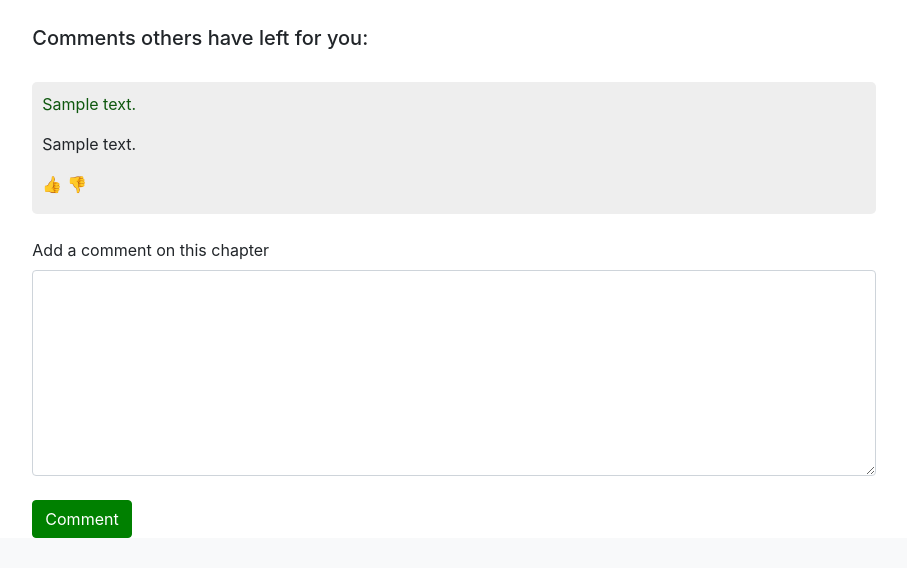
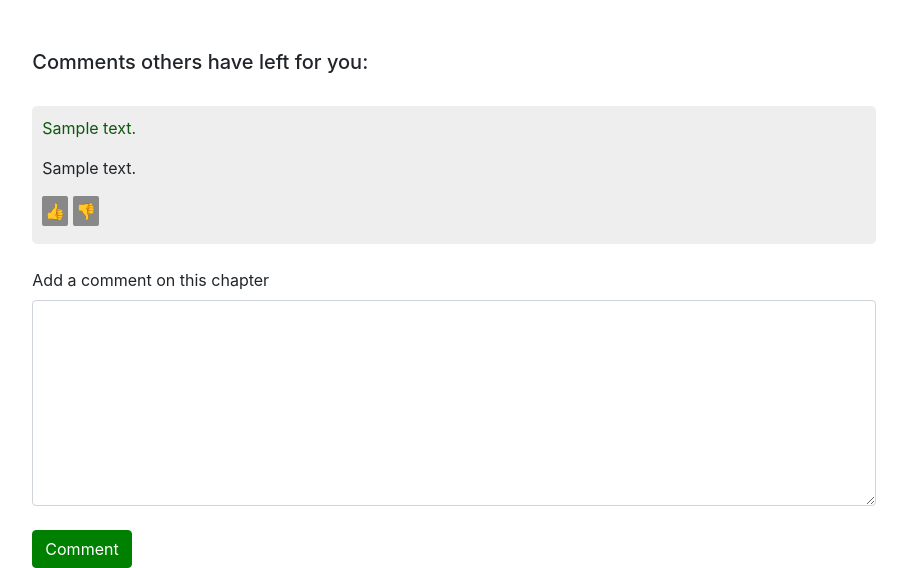
Before and after one commit to clairec1997/critiq, a Flask app: template beta/templates/read.html in a window 1280 px wide. Shown: the part 409-977 px from the top of the page, without its empty margins (186-1093 px from the left). Before the commit the page ends 947 px from the top, so only its background shows below. Run offline with Flask 2, Linux system fonts and the light colour scheme; the template is opened without the code that fills it: most values are stand-ins (such as "Sample title", 1, 10 or a date in 2020); some libraries are stand-ins or nearby versions.

Commit message:
helpful button working on comments using ajax

```diff
--- a/beta/app.py
+++ b/beta/app.py
@@ -63,6 +63,10 @@ def join():
         if passwd1 != passwd2:
             flash('Passwords do not match')
             return redirect( url_for('index'))
+
+        #password policy
+        #This policy was not always in effect, so if you want to,
+        #you can test with legacy shorter username/password pairs
         if len(passwd1) < 12:
             flash('Passwords must be at least 12 characters long')
             return redirect( url_for('index'))
@@ -422,6 +426,9 @@ def read(sid, cnum):
 
 @app.route('/404/')
 def notFound():
+    '''Lets user know that something is wrong when they try to
+    access a chapter/story that doesn't exist;
+    redirecting them to index would be confusing.'''
     return render_template('404.html', page_title='404')
 
 @app.route('/bookmarks/')
@@ -618,6 +625,7 @@ def history():
 
 @app.route('/markHelpful/', methods=["POST"])
 def markHelpful():
+    print('starting mark helpful')
     conn = lookup.getConn(CONN)
     helpful = request.form.get('helpful')
     print(helpful)
--- a/beta/lookup.py
+++ b/beta/lookup.py
@@ -322,7 +322,8 @@ def getHistory(conn, uid):
 
 def getAllComments(conn, cid):
     curs = dbi.dictCursor(conn)
-    curs.execute('''select reviews.reviewText as reviewText, reviews.rid as rid, users.username as commenter
+    curs.execute('''select reviews.reviewText as reviewText, reviews.rid as rid,
+                        users.username as commenter, reviews.ishelpful as ishelpful
                         from reviews inner join reviewCredits using(rid)
                         inner join users on reviews.commenter=users.uid
                         where cid=%s
--- a/beta/static/style.css
+++ b/beta/static/style.css
@@ -1,6 +1,7 @@
-/* body{
-    font-family: Raleway;
-} */
+body{
+    /* font-family: Raleway; */
+    size: 1.5em;
+}
 
 #messages {
     color: green;
@@ -127,3 +128,21 @@ a:hover {
 .filter-box {
     margin:10px;
 }
+
+#searchLabel {
+    padding-right: 5px;
+}
+
+.like {
+    background-color: #888888;
+    border-color: #888888;
+    padding: 3px;
+    border-radius:2px;
+}
+
+.likeselected {
+    background-color: green;
+    border-color: green;
+    padding: 3px;
+    border-radius:2px;
+}
--- a/beta/templates/read.html
+++ b/beta/templates/read.html
@@ -15,6 +15,7 @@
     {% endif %}
 </form>
 
+<br>
 
 <form method="POST" action="{{url_for('chapIndex')}}" class="form-inline">
     <input value={{sid}} name="sid" type=hidden>
@@ -51,13 +52,24 @@
             <div class=comment>
                 <p><a href="{{url_for('profile', username=comment.commenter)}}">{{ comment.commenter}}</a></p>
                 <p>{{ comment.reviewText }}</p>
-                <form class="helpfulForm" method="POST"> <!-- action="{{url_for('markHelpful')}}"> -->
+                <form class="helpfulForm" method="POST" id=rid{{comment.rid}}> <!-- action="{{url_for('markHelpful')}}"> -->
                     <input class="helpfulRid" value={{comment.rid}} name="rid" type=hidden>
-
-                    <label id="helpful" class="helpful"><div class=labelInput>&#128077;</div>
+                    {% if comment.ishelpful == False %}
+                    <label id="helpful" class="helpful"><div class=labelInput><div id="helpfulbtn" class="like">&#128077;</div></div>
                         <input class="helpfulInput" type="radio" value=1 name="helpful"> </label>
-                    <label id="nothelpful" class="helpful"><div class=labelInput>&#128078;</div>
+                    <label id="nothelpful" class="helpful"><div class=labelInput><div id="nothelpfulbtn" class="likeselected">&#128078;</div></div>
                         <input class="helpfulInput" type="radio" value=0 name="helpful"> </label>
+                    {% elif comment.ishelpful == True %}
+                    <label id="helpful" class="helpful"><div class=labelInput><div id="helpfulbtn" class="likeselected">&#128077;</div></div>
+                        <input class="helpfulInput" type="radio" value=1 name="helpful"> </label>
+                    <label id="nothelpful" class="helpful"><div class=labelInput><div id="nothelpfulbtn" class="like">&#128078;</div></div>
+                        <input class="helpfulInput" type="radio" value=0 name="helpful"> </label>
+                    {% else %}
+                    <label id="helpful" class="helpful"><div class=labelInput><div id="helpfulbtn" class="like">&#128077;</div></div>
+                        <input class="helpfulInput" type="radio" value=1 name="helpful"> </label>
+                    <label id="nothelpful" class="helpful"><div class=labelInput><div id="nothelpfulbtn" class="like">&#128078;</div></div>
+                        <input class="helpfulInput" type="radio" value=0 name="helpful"> </label>
+                    {% endif %}
                 </form>
             </div>
             <br>
@@ -165,19 +177,21 @@
     });
 
     $(".helpfulForm").on("click", "input:radio.helpfulInput", function(event) {
-        // $(".rating").html(" &#9734;")
         console.log('mark helpful with Ajax')
         //turn on ajax
         if (progressive_on) {
-            rate = $(this).val();
-            console.log(rate);
-            $(this).addClass("btn-info")
-            $(this).removeClass("btn-secondary")
+            helpful = $(this).val();
+            console.log(helpful);
             // $("input:radio.helpfulInput").hide()
 
             var rid = $(this).closest("form").find(".helpfulRid").val()
             console.log(rid)
-            $.post(RATEURL, {'helpful': helpful, 'rid': rid}, showHelpful)
+            var styles = {"background-color": "#888888",
+                        "border-color": "#888888"}
+            $(this).closest("form").find("#helpfulbtn").css(styles)
+            $(this).closest("form").find("#nothelpfulbtn").css(styles)
+
+            $.post(HELPFULURL, {'helpful': helpful, 'rid': rid}, showHelpful)
 
         }
     });
@@ -190,6 +204,13 @@
 
     function showHelpful(obj) {
         console.log(obj)
+        var styles = {"background-color": "green",
+                        "border-color": "green"}
+        if (obj.helpful == 0){
+            $("#rid" + obj.rid).find("#nothelpfulbtn").css(styles)
+        } else if (obj.helpful == 1) {
+            $("#rid" + obj.rid).find("#helpfulbtn").css(styles)
+        }
     }
 
 </script>
```
